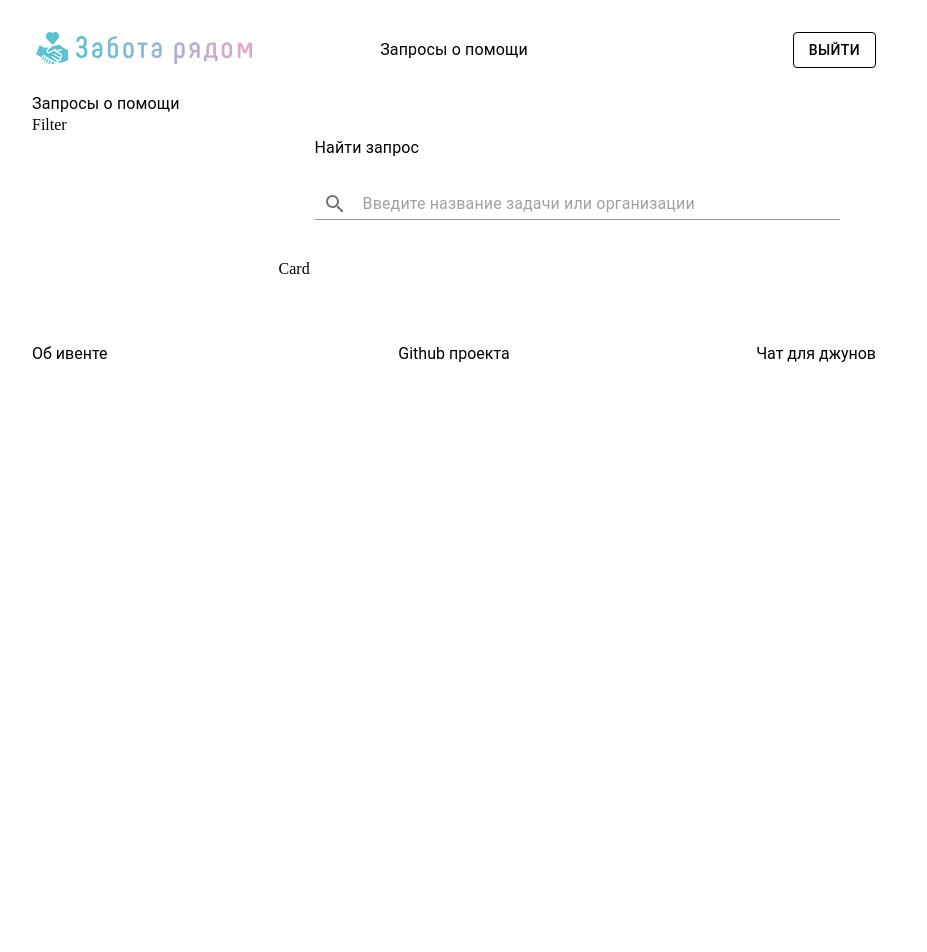
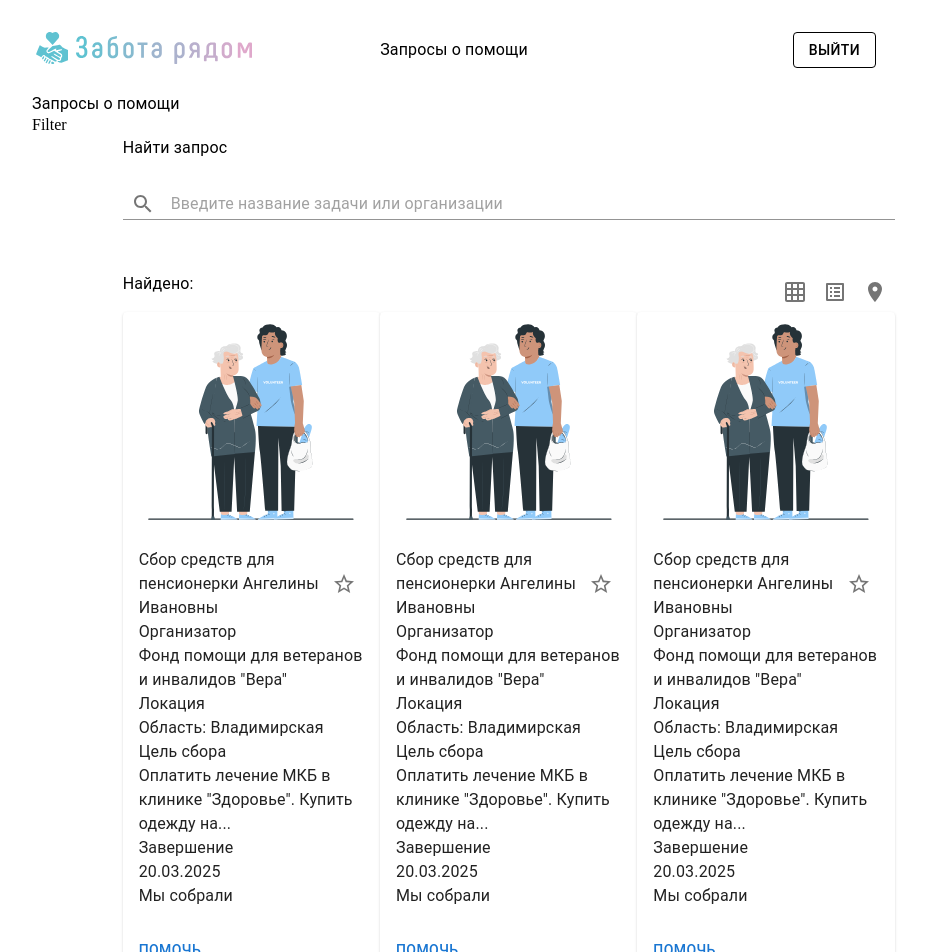
Before and after one commit to bril95/React-event, a React (Vite) app: page / in a window 1280 px wide. Shown: the top 952 px of the page, without its empty margins (186-1113 px from the left). Before the commit the page ends 800 px from the top, so only its background shows below. Built offline with nearby package versions, Linux system fonts and the light colour scheme.

Commit message:
add Card

```diff
--- /dev/null
+++ b/src/Pages/catalog/card/CardInfo.tsx
@@ -0,0 +1,64 @@
+import { CardMedia, Card, CardContent, CardActions, Button, Typography, Box, IconButton } from "@mui/material";
+import StarBorderIcon from '@mui/icons-material/StarBorder';
+
+const CardInfo = () => {
+  return (
+    <Card sx={{
+      width: '320px',
+    }}>
+      <CardMedia
+        component="img"
+        alt="Personal help card"
+        height="220px"
+        image="src/assets/personalHelpCard.svg"
+      />
+      <CardContent>
+        <Box sx={{
+          display: 'flex'
+        }}>
+          <Typography>
+            Сбор средств для пенсионерки Ангелины Ивановны
+          </Typography>
+          <IconButton>
+            <StarBorderIcon />
+          </IconButton>
+        </Box>
+        <Typography>
+
+        </Typography>
+        <Typography>
+          Организатор
+        </Typography>
+        <Typography>
+        Фонд помощи для ветеранов и инвалидов "Вера"
+        </Typography>
+        <Typography>
+        Локация
+        </Typography>
+        <Typography>
+        Область: Владимирская
+        </Typography>
+        <Typography>
+        Цель сбора
+        </Typography>
+        <Typography>
+        Оплатить лечение МКБ в клинике "Здоровье". Купить одежду на...
+        </Typography>
+        <Typography>
+        Завершение
+        </Typography>
+        <Typography>
+        20.03.2025
+        </Typography>
+        <Typography>
+        Мы собрали
+        </Typography>
+      </CardContent>
+      <CardActions>
+        <Button>Помочь</Button>
+      </CardActions>
+    </Card>
+  )
+};
+
+export default CardInfo;
--- a/src/Pages/catalog/card/CardProfile.tsx
+++ b/src/Pages/catalog/card/CardProfile.tsx
@@ -1,8 +1,21 @@
 import { Box } from "@mui/material"
+import HeaderCardProfile from "./HeaderCardProfile";
+import CardInfo from "./CardInfo";
 
 const CardProfile = () => {
   return (
-    <Box>Card</Box>
+    <Box sx={{
+      padding: '12px 36px 40px',
+    }}>
+      <HeaderCardProfile />
+      <Box sx={{
+        display: 'flex'
+      }}>
+        <CardInfo />
+        <CardInfo />
+        <CardInfo />
+      </Box>
+    </Box>
   )
 };
 
--- /dev/null
+++ b/src/Pages/catalog/card/HeaderCardProfile.tsx
@@ -0,0 +1,30 @@
+import { Box, IconButton, Typography } from "@mui/material";
+import GridOnIcon from '@mui/icons-material/GridOn';
+import ListAltIcon from '@mui/icons-material/ListAlt';
+import LocationOnIcon from '@mui/icons-material/LocationOn';
+
+const HeaderCardProfile = () => {
+  return (
+    <Box>
+      <Box sx={{
+        display: 'flex',
+        justifyContent: 'space-between',
+      }}>
+        <Typography>Найдено: </Typography>
+        <Box>
+          <IconButton>
+            <GridOnIcon />
+          </IconButton>
+          <IconButton>
+            <ListAltIcon />
+          </IconButton>
+          <IconButton>
+            <LocationOnIcon />
+          </IconButton>
+        </Box>
+      </Box>
+    </Box>
+  )
+};
+
+export default HeaderCardProfile;
```
Also changed, not shown: src/assets/personalHelpCard.svg (added).
